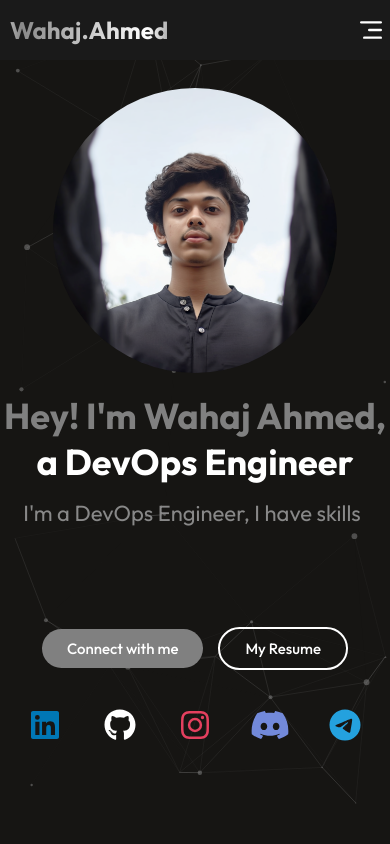
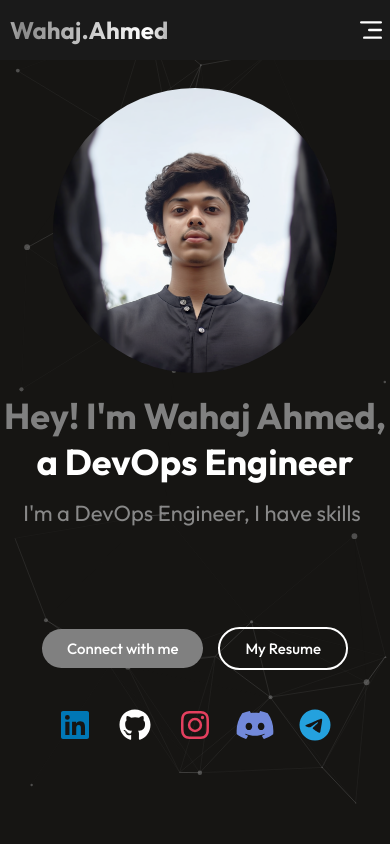
Before and after one commit to wahajahmad-cyber/Portfolio_Website, a React (Vite) app: page / in a window 390 px wide. Shown: the top 844 px of the page. Built offline with nearby package versions, Linux system fonts and the light colour scheme; no server answers; a web font is replaced by a local one.

Commit message:
changed made socials spacing

```diff
--- a/src/components/Hero/Hero.css
+++ b/src/components/Hero/Hero.css
@@ -232,7 +232,7 @@
     }
 
     .hero-social {
-        gap: 35px;
+        gap: 20px; /* Decreased gap for mobile social icons */
         margin-top: 25px;
         margin-bottom: 0; /* Adjusted for better mobile spacing */
     }
```
Also changed, not shown: dev.jpeg (added), wahaj.jpeg (added).
